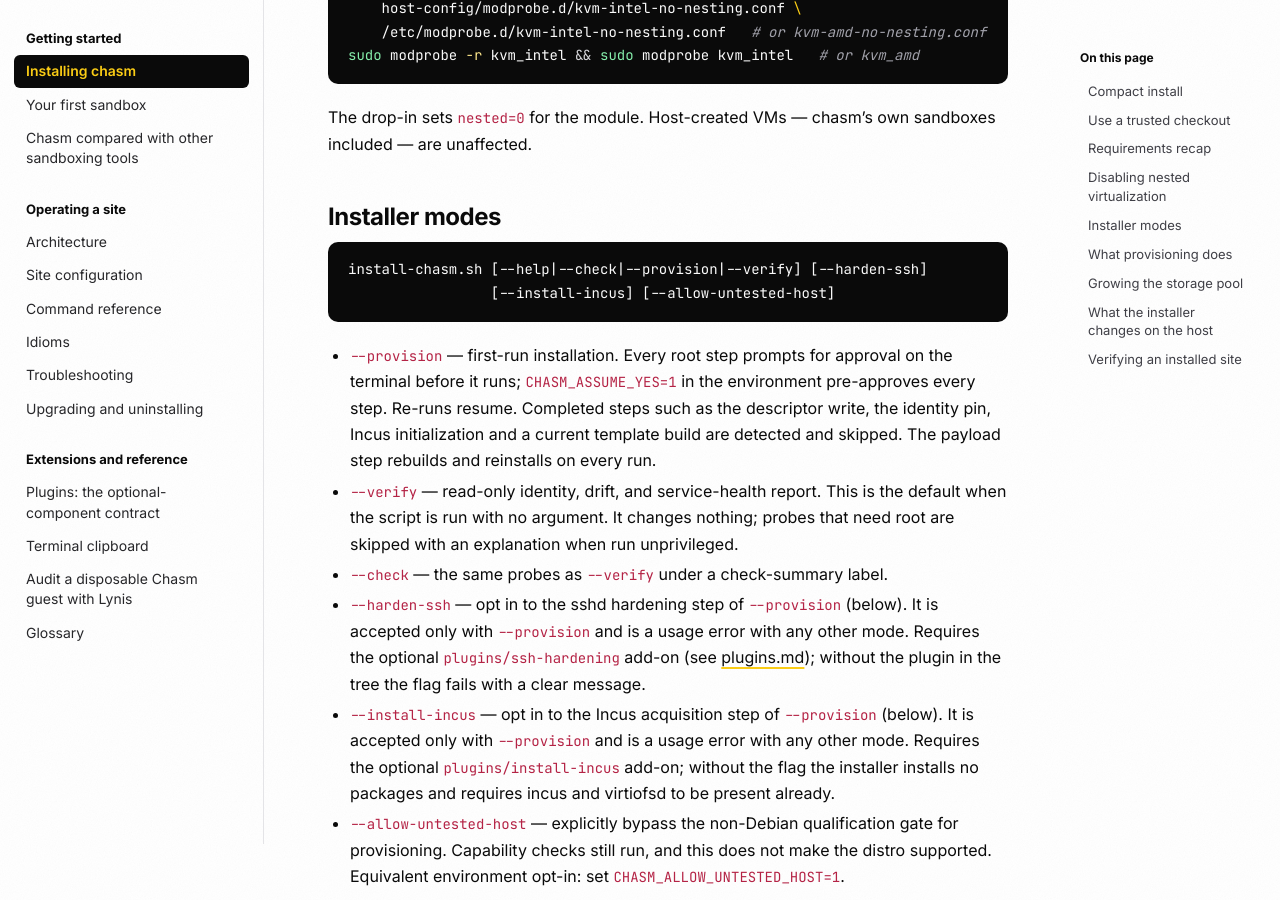
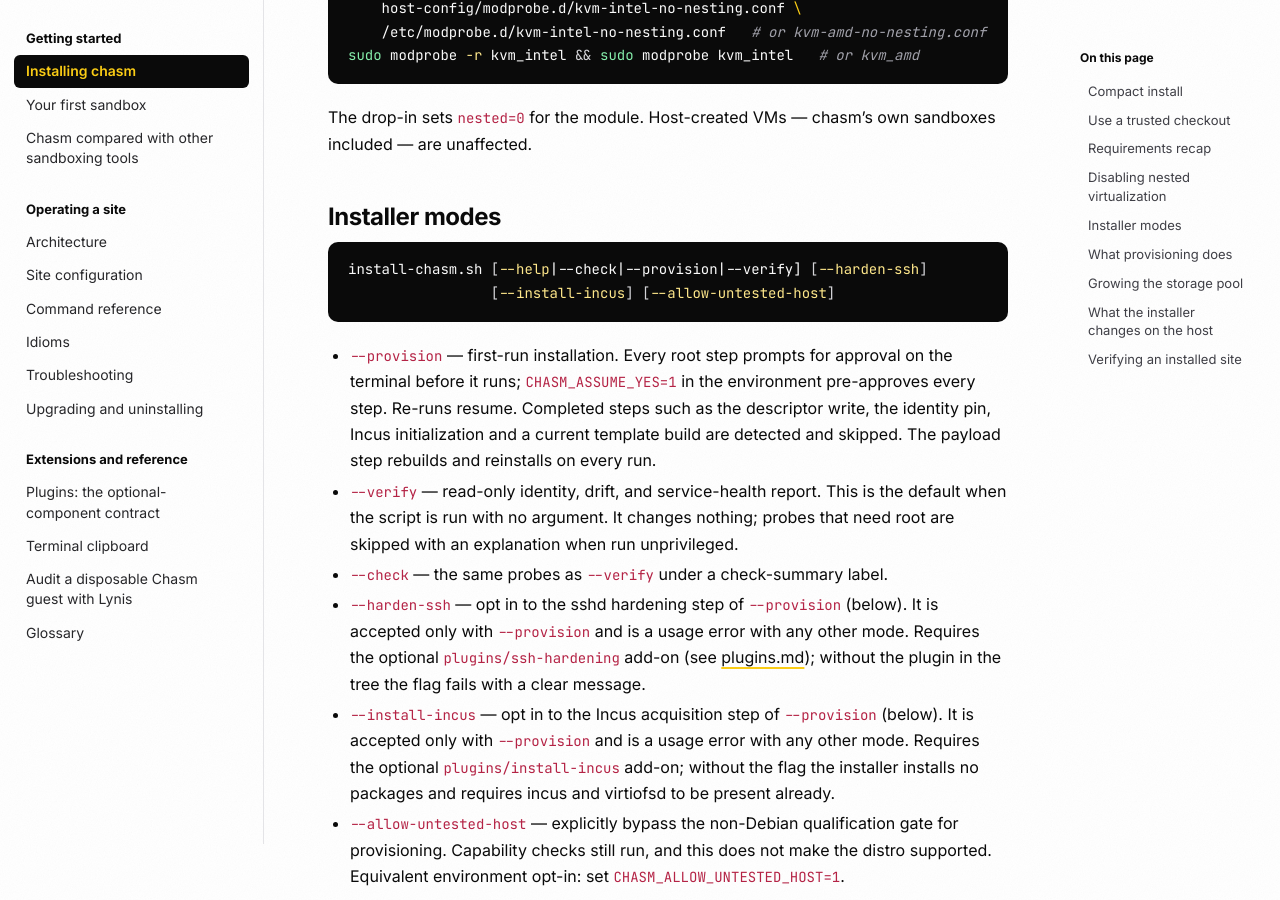
Before and after one commit to rahulrajaram/chasm, a Jekyll site: the page built from docs/install.md, in a window 1280 px wide and 900 px high, scrolled down 2745 px. Built offline with Jekyll 4.4.1, drawn with Linux system fonts in a browser that asks for light colours; some of the changed text lies outside the part shown.

Commit message:
docs: tag every code block for terminal highlighting; new landing pitch
Tag command synopses in cli.md and install.md as sh and the site-config
snippet as ini so Rouge highlights them like every other shell block.

Co-Authored-By: Claude Opus 5.5 <noreply@anthropic.com>

````diff
--- a/docs/index.html
+++ b/docs/index.html
@@ -1,11 +1,11 @@
 ---
 layout: landing
 title: Long-horizon VMs for long-horizon agents
-description: Realize the true potential of fully sandboxed VMs with shared disk pools for truly long-horizon agentic orchestration on agentic OSes.
+description: Fully sandboxed VMs, shared disk pools. Truly long-horizon agentic orchestration on agentic OSes.
 ---
 <section class="hero">
   <h1>Long-horizon VMs for long-horizon agents</h1>
-  <p class="lede">Realize the true potential of fully sandboxed VMs with shared disk pools for truly long-horizon agentic orchestration on agentic OSes.</p>
+  <p class="lede">Fully sandboxed VMs, shared disk pools. Truly long-horizon agentic orchestration on agentic OSes.</p>
 </section>
 <section class="section" id="install">
   <h2>Install</h2>
--- a/docs/install.md
+++ b/docs/install.md
@@ -20,7 +20,7 @@ Use this setup for one sandbox on a fresh Debian 13 x86_64 site that meets the [
 
 1. From the trusted checkout, open `host-config/site.conf.example` in your editor **before the first provision**. Set the pool size and uncomment the guest disk setting. Leave the other settings at their defaults if the default network is available.
 
-   ```text
+   ```ini
    pool_size_gib=8
    profile_root_disk_gib=4
    ```
@@ -113,7 +113,7 @@ own sandboxes included — are unaffected.
 
 ## Installer modes
 
-```text
+```sh
 install-chasm.sh [--help|--check|--provision|--verify] [--harden-ssh]
                  [--install-incus] [--allow-untested-host]
 ```
````
Also changed, not shown: docs/cli.md (+3 -3 lines).
